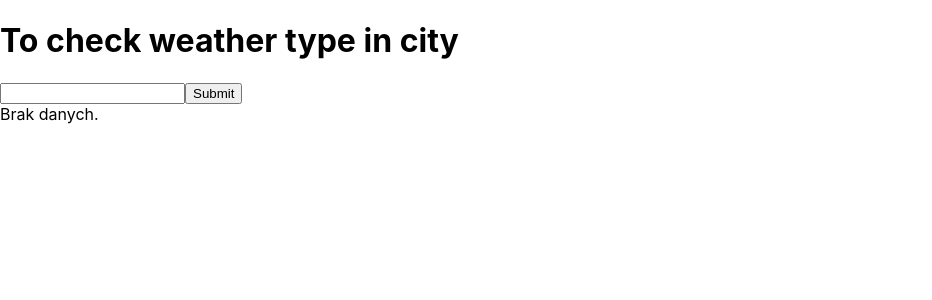
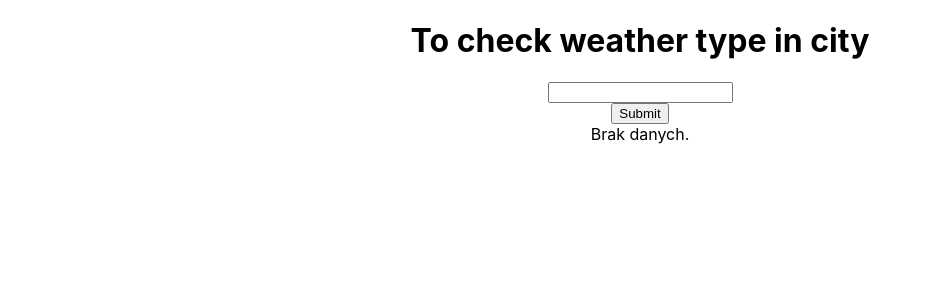
Before and after one commit to beatalochowska/weather_forecast, a React (Create React App) app: page / in a window 1280 px wide. Shown: the top 300 px of the page, without its empty margins (0-932 px from the left). Built offline with nearby package versions, Linux system fonts and the light colour scheme; no server answers.

Commit message:
Adding css

```diff
--- a/src/Weather/Weather.js
+++ b/src/Weather/Weather.js
@@ -1,4 +1,5 @@
 import React, { useState, useEffect } from "react";
+import "./WeatherStyles.css";
 const API_KEY = "9634c5e8feb4b0374fe763d401506e5b";
 const INITIAL_DATA_VALUE = null;
 
@@ -44,10 +45,13 @@ function Weather() {
 
   return (
     <>
+      <div className="temperatureInfo">
         {city === INITIAL_DATA_VALUE ? (
-        <h1>To check weather type in city</h1>
+          <h1 className="temperatureInfo_title">
+            To check weather type in city
+          </h1>
         ) : (
-        <h1>Weather in {city}</h1>
+          <h1 className="temperatureInfo_title">Weather in {city}</h1>
         )}
 
         <input
@@ -67,6 +71,7 @@ function Weather() {
         ) : (
           <div>{weatherInfo(data, city)}</div>
         )}
+      </div>
     </>
   );
 }
--- /dev/null
+++ b/src/Weather/WeatherStyles.css
@@ -0,0 +1,13 @@
+.temperatureInfo {
+  display: -webkit-box;
+  display: -ms-flexbox;
+  display: flex;
+  -webkit-box-orient: vertical;
+  -webkit-box-direction: normal;
+      -ms-flex-direction: column;
+          flex-direction: column;
+  -webkit-box-align: center;
+      -ms-flex-align: center;
+          align-items: center;
+}
+/*# sourceMappingURL=WeatherStyles.css.map */
--- /dev/null
+++ b/src/Weather/WeatherStyles.scss
@@ -0,0 +1,5 @@
+.temperatureInfo {
+    display: flex;
+    flex-direction: column;
+    align-items: center;
+}
```
Also changed, not shown: 1 other file (tests, documents, lock files or other folders). Lines whose indentation alone changed are shown as unchanged.
